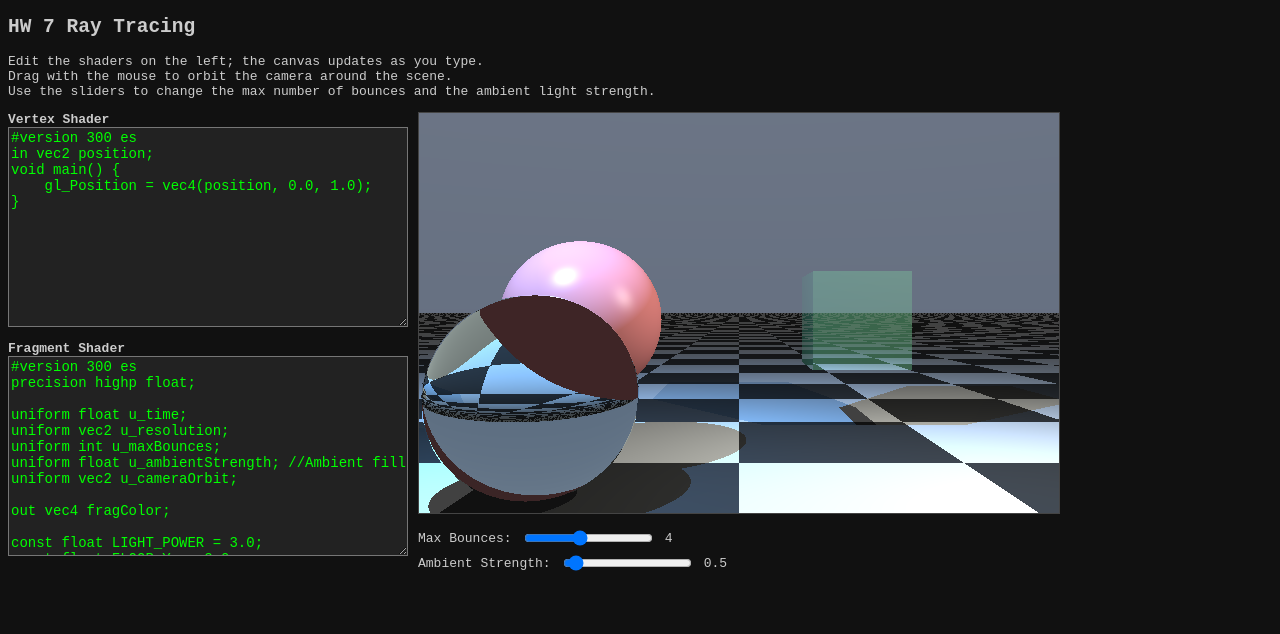
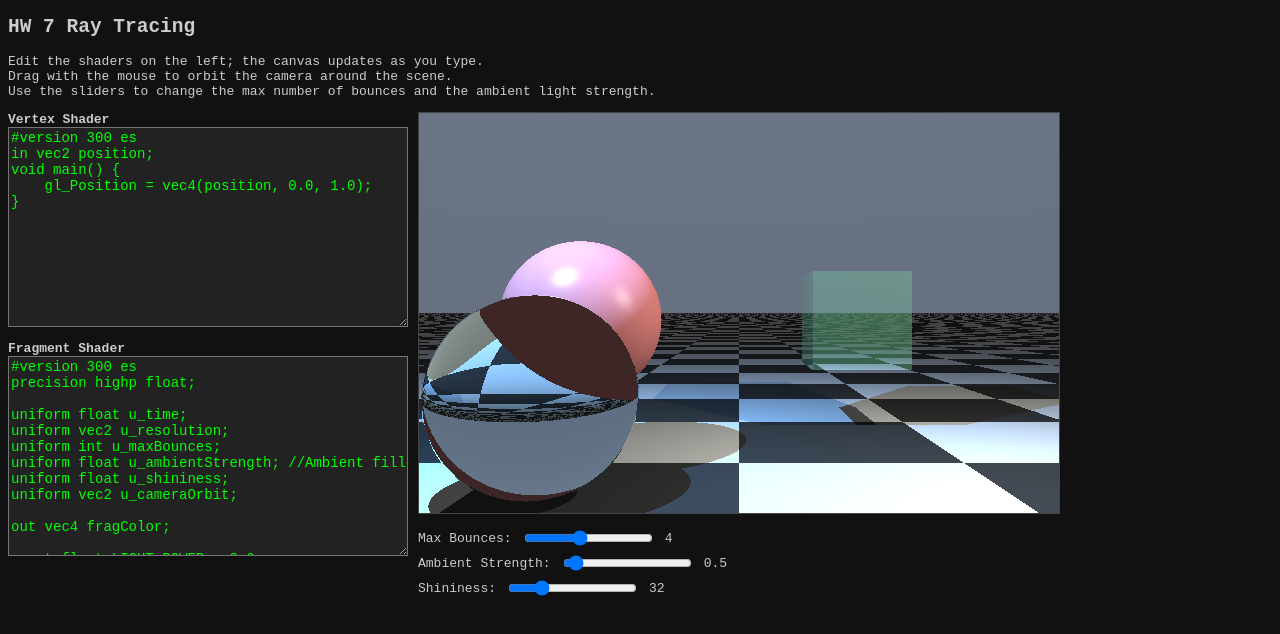
Before and after one commit to gregzg127/CompGraphHW7, a plain HTML site: page index.html in a window 1280 px wide. Drawn offline with Linux system fonts and the light colour scheme; animation ran at ten frames a second.

Commit message:
Shininess slider

```diff
--- a/index.html
+++ b/index.html
@@ -58,6 +58,11 @@
           <input type="range" id="ambient" min="0" max="1" step="0.05" value="0.05">
           <span id="ambientValue">0.5</span>
         </div>
+        <div class="control-row">
+          <label for="shininess">Shininess:</label>
+          <input type="range" id="shininess" min="4" max="128" step="4" value="32">
+          <span id="shininessValue">32</span>
+        </div>
       </div>
     </div>
   </div>
@@ -76,6 +81,7 @@ uniform float u_time;
 uniform vec2 u_resolution;
 uniform int u_maxBounces;
 uniform float u_ambientStrength; //Ambient fill light for better visual
+uniform float u_shininess;
 uniform vec2 u_cameraOrbit;
 
 out vec4 fragColor;
@@ -360,7 +366,8 @@ void main() {
 
   const bounces = document.getElementById("bounces");
   const ambient = document.getElementById("ambient");
-  for (const slider of [bounces, ambient]) {
+  const shininess = document.getElementById("shininess");
+  for (const slider of [bounces, ambient, shininess]) {
     slider.addEventListener("input", () => document.getElementById(slider.id + "Value").textContent = slider.value);
   }
 
@@ -382,6 +389,7 @@ void main() {
     gl.uniform2f(uniform("u_resolution"), canvas.width, canvas.height);
     gl.uniform1i(uniform("u_maxBounces"), bounces.value);
     gl.uniform1f(uniform("u_ambientStrength"), ambient.value);
+    gl.uniform1f(uniform("u_shininess"), Number(shininess.value));
     gl.uniform2f(uniform("u_cameraOrbit"), pitch, yaw);
     gl.drawArrays(gl.TRIANGLE_STRIP, 0, 4);
   }
```
